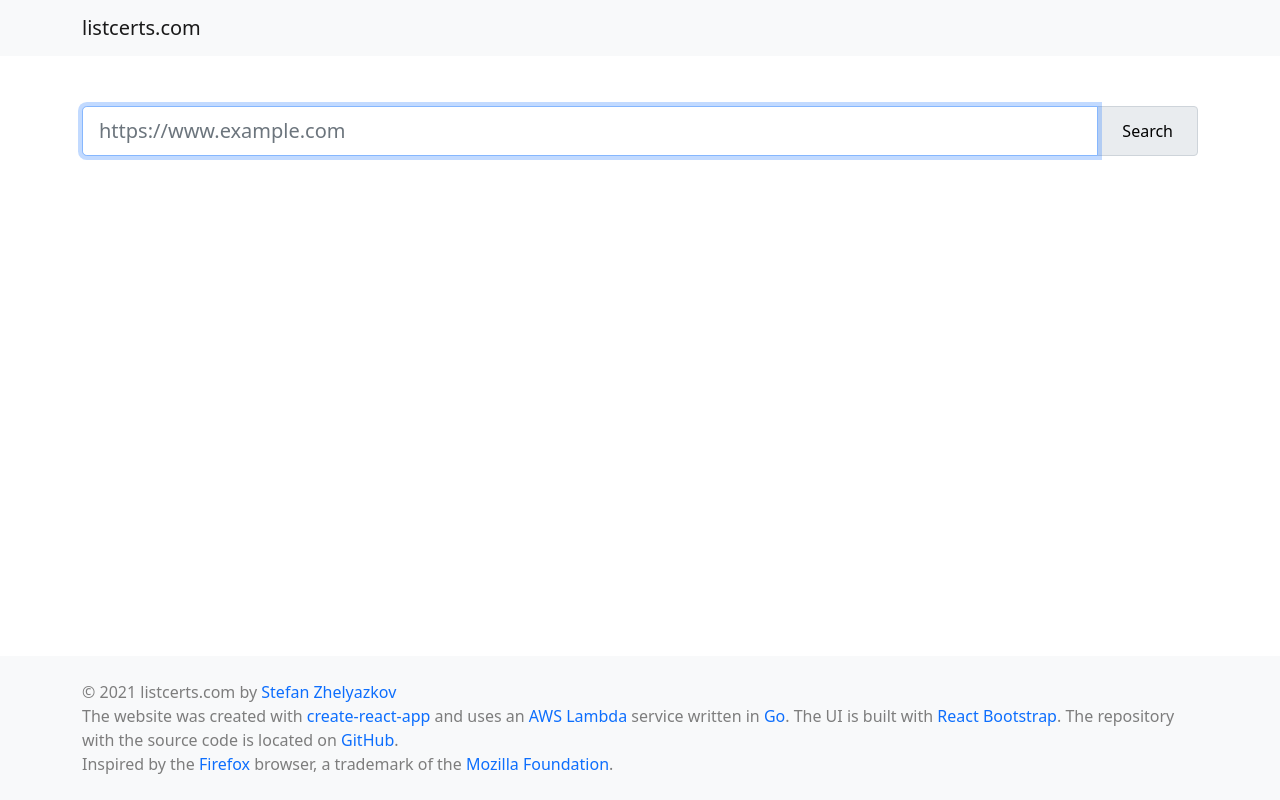
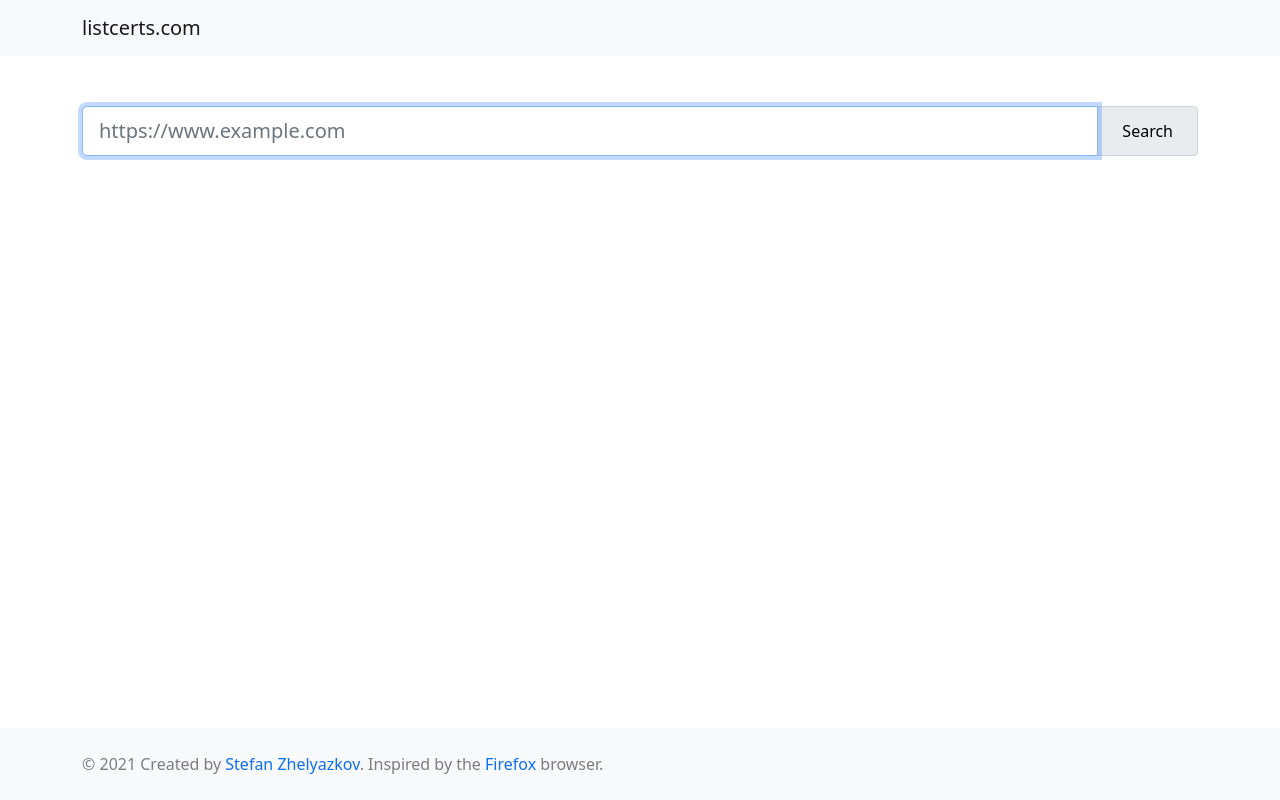
Before and after one commit to stefan-zh/listcerts.com, a React (Create React App) app: page / in a window 1280 px wide. Built offline with nearby package versions, Linux system fonts and the light colour scheme.

Commit message:
Simplify the footer

```diff
--- a/src/App.tsx
+++ b/src/App.tsx
@@ -92,16 +92,8 @@ export const App = () => {
       </Container>
       <div className="footer">
         <Container>
-          <span>© {new Date().getFullYear()} listcerts.com by <a href="https://stefanzh.com" target="_blank" rel="noreferrer">Stefan Zhelyazkov</a></span>
-          <span>The website was created with <a href="https://create-react-app.dev/" target="_blank" rel="noreferrer">create-react-app</a> and
-            uses an <a href="https://aws.amazon.com/lambda/" target="_blank" rel="noreferrer">AWS Lambda</a> service
-            written in <a href="https://golang.org/" target="_blank" rel="noreferrer">Go</a>. The UI is built
-            with <a href="https://react-bootstrap.github.io/" target="_blank" rel="noreferrer">React Bootstrap</a>. The repository
-            with the source code is located on <a href="https://github.com/stefan-zh/listcerts.com" target="_blank" rel="noreferrer">GitHub</a>.
-          </span>
-          <span>Inspired by the <a href="https://www.mozilla.org/en-US/firefox/" target="_blank" rel="noreferrer">Firefox</a> browser,
-            a trademark of the <a href="https://foundation.mozilla.org/" target="_blank" rel="noreferrer">Mozilla Foundation</a>.
-          </span>
+          <span>© {new Date().getFullYear()} Created by <a href="https://stefanzh.com" target="_blank" rel="noreferrer">Stefan Zhelyazkov</a>.
+          Inspired by the <a href="https://www.mozilla.org/en-US/firefox/" target="_blank" rel="noreferrer">Firefox</a> browser.</span>
         </Container>
       </div>
     </div>
```
